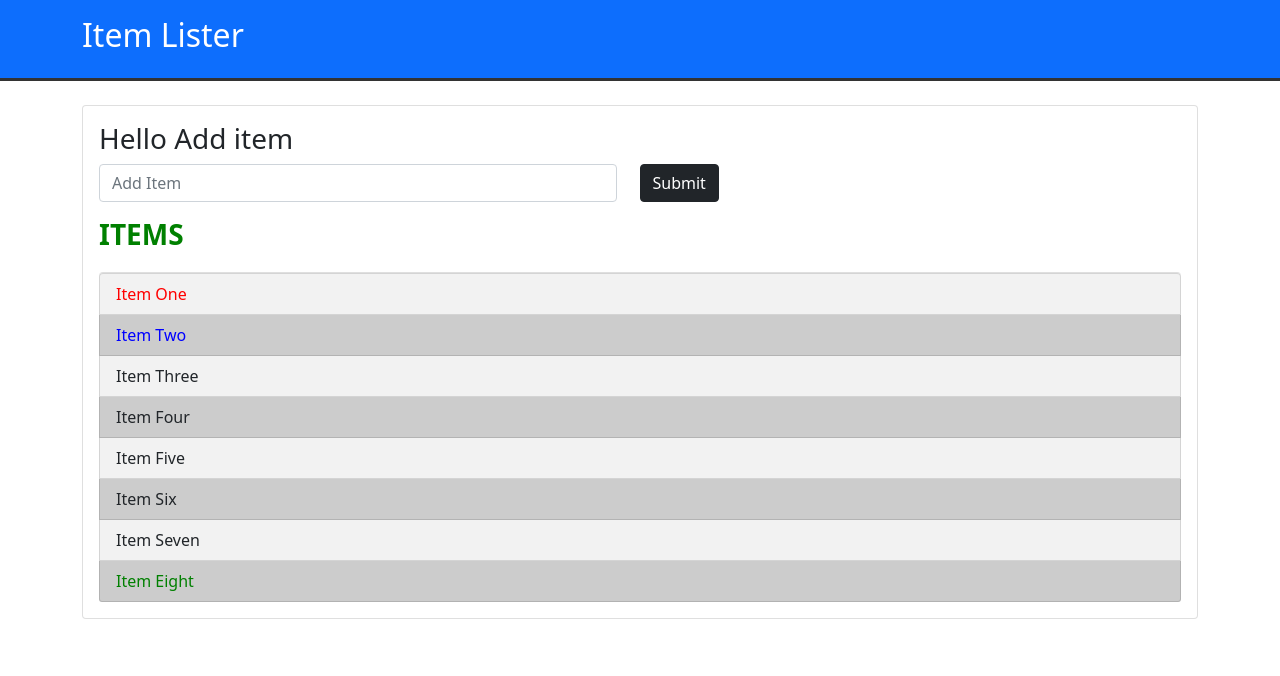
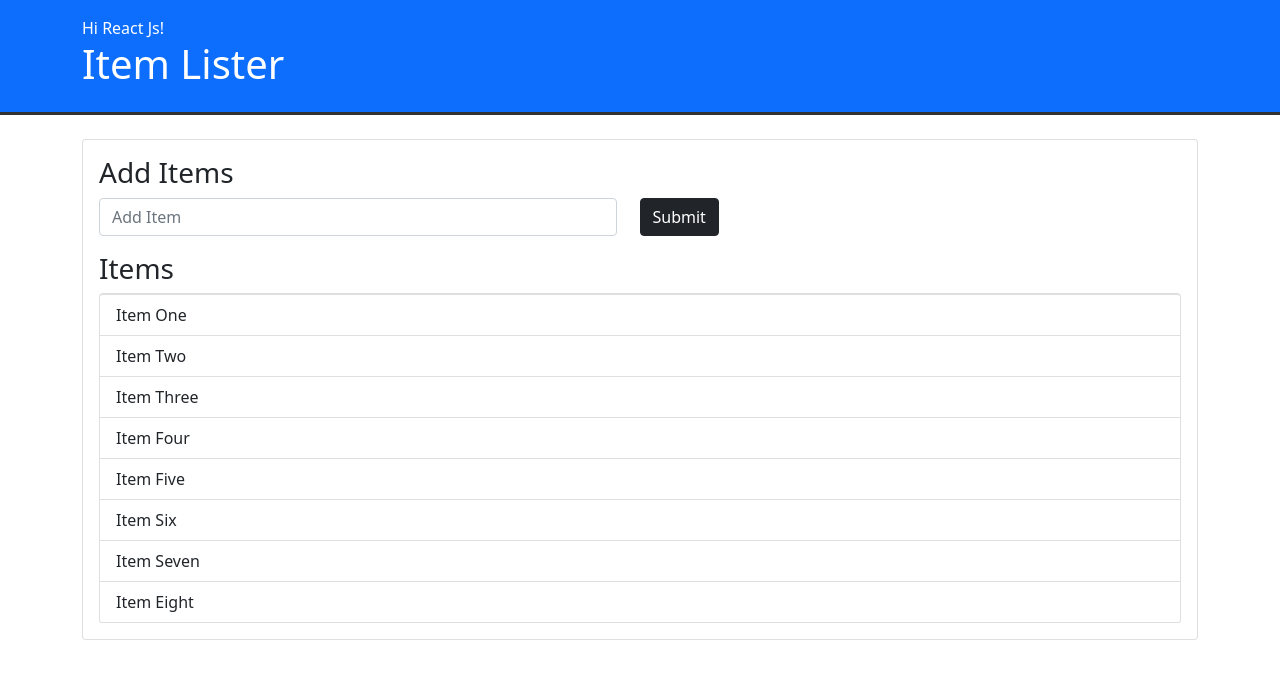
Before and after one commit to DipankarRoyMMC/js-DOM, a plain HTML site: page index.html in a window 1280 px wide. Drawn offline with nearby package versions, Linux system fonts and the light colour scheme.

Commit message:
Adding DOM 2nd Part

```diff
--- a/index.html
+++ b/index.html
@@ -12,9 +12,9 @@
 <body>
     <header id="header" class="bg-primary text-white p-3 mb-4">
         <div class="container">
-            <h2 id="header-title">Item Lister
+            <h1 id="header-title">Item Lister
                 <span style="display:none">React Js</span>
-            </h2>
+            </h1>
         </div>
     </header>
     <div class="container">
--- a/script.js
+++ b/script.js
@@ -62,27 +62,100 @@ header.style.borderBottom = '3px solid #333';
 // const submit = document.querySelector("input[type='submit']");
 // submit.value = 'SEND';
 
-var item = document.querySelector('.list-group-item');
-item.style.color = 'red';
+// var item = document.querySelector('.list-group-item');
+// item.style.color = 'red';
 
-var lastItem = document.querySelector('.list-group-item:last-child');
-lastItem.style.color = 'green';
+// var lastItem = document.querySelector('.list-group-item:last-child');
+// lastItem.style.color = 'green';
 
-var secondItem = document.querySelector('.list-group-item:nth-child(2)');
-secondItem.style.color = 'blue'
+// var secondItem = document.querySelector('.list-group-item:nth-child(2)');
+// secondItem.style.color = 'blue'
 
 
-var title = document.querySelectorAll('.title');
-console.log(title);
-title[1].style.color = 'green';
-title[1].style.textTransform = 'uppercase';
-title[1].style.fontWeight = 'bold',
-title[1].style.marginBottom = '20px';
-title[0].textContent = 'Hello Add item'
+// var title = document.querySelectorAll('.title');
+// console.log(title);
+// title[1].style.color = 'green';
+// title[1].style.textTransform = 'uppercase';
+// title[1].style.fontWeight = 'bold',
+// title[1].style.marginBottom = '20px';
+// title[0].textContent = 'Hello Add item'
 
-var odd = document.querySelectorAll('li:nth-child(odd)');
-var even = document.querySelectorAll('li:nth-child(even)');
-for(var i = 0; i < odd.length; i++){
-    odd[i].style.backgroundColor ="#f2f2f2";
-    even[i].style.backgroundColor ='#ccc';
-}
+// var odd = document.querySelectorAll('li:nth-child(odd)');
+// var even = document.querySelectorAll('li:nth-child(even)');
+// for(var i = 0; i < odd.length; i++){
+//     odd[i].style.backgroundColor ="#f2f2f2";
+//     even[i].style.backgroundColor ='#ccc';
+// }
+
+
+// PART 2
+
+var itemList = document.querySelector('#items');
+
+
+// PARENT NODE
+// console.log(itemList.parentNode);
+// itemList.parentNode.style.backgroundColor = 'red';
+
+// console.log(itemList.parentNode.parentNode.parentNode)
+
+// PARENT ELEMENT
+// console.log(itemList.parentElement);
+// itemList.parentElement.style.color = 'orange';
+// console.log(itemList.parentElement.parentElement.parentElement)
+
+// CHILD NODES
+// console.log(itemList.childNodes)
+// console.log(itemList.children);
+// console.log(itemList.children[1]);
+// itemList.children[1].style.backgroundColor ='red';
+
+
+// First Child
+// console.log(itemList.firstChild)
+// First ElementChild
+// console.log(itemList.firstElementChild);
+// itemList.firstElementChild.textContent  = 'Hello JavaScript!';
+
+// console.log(itemList.lastElementChild);
+// itemList.lastElementChild.textContent = 'Last Element Child'
+// itemList.lastElementChild.style.backgroundColor ='green'
+
+
+
+// nextSibling
+// console.log(itemList.nextSibling)
+// nextElementSibling
+// console.log(itemList.nextElementSibling.nextElementSibling)
+
+
+// Previous Sibling
+// console.log(itemList.previousSibling);
+// console.log(itemList.previousElementSibling);
+// itemList.previousElementSibling.style.backgroundColor ='green'
+
+// CREATE ELEMENT
+var newDiv = document.createElement('div');
+
+// Add Class
+newDiv.className = 'hello';
+
+// Add Id
+newDiv.id = 'hello';
+
+// Set att
+newDiv.setAttribute('title', 'Hello');
+
+// Create New Content
+var newDivText = document.createTextNode('Hi React Js!');
+
+// Add Content
+newDiv.appendChild(newDivText);
+
+// select container
+var container = document.querySelector('header .container');
+var h1 = document.querySelector('header h1');
+
+container.insertBefore(newDiv, h1);
+
+console.log(newDiv)
```
